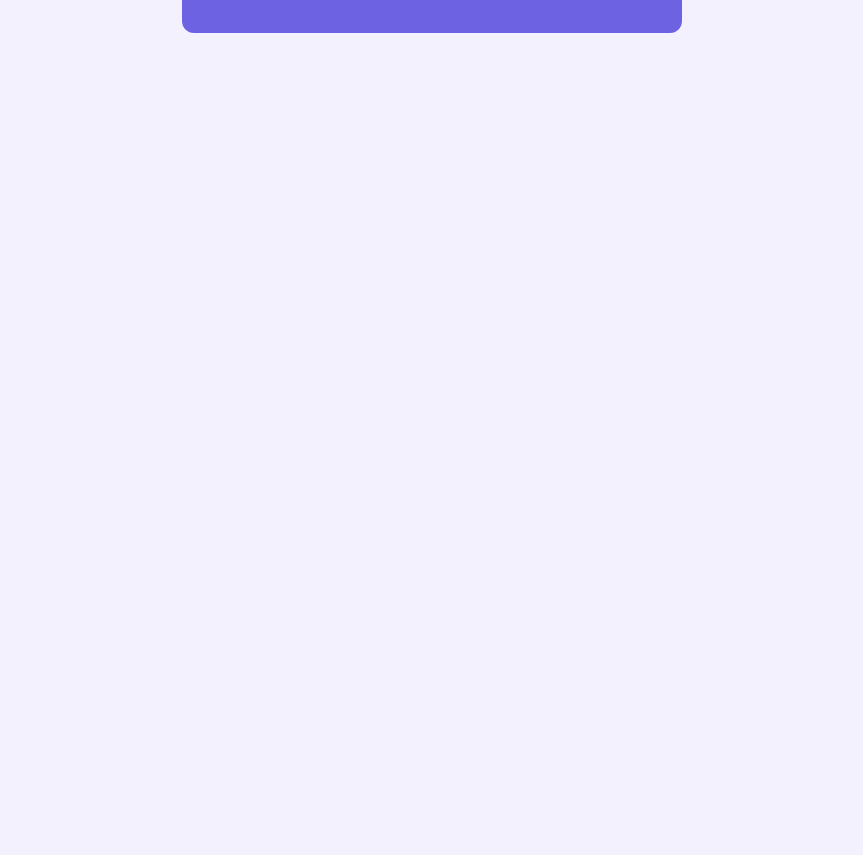
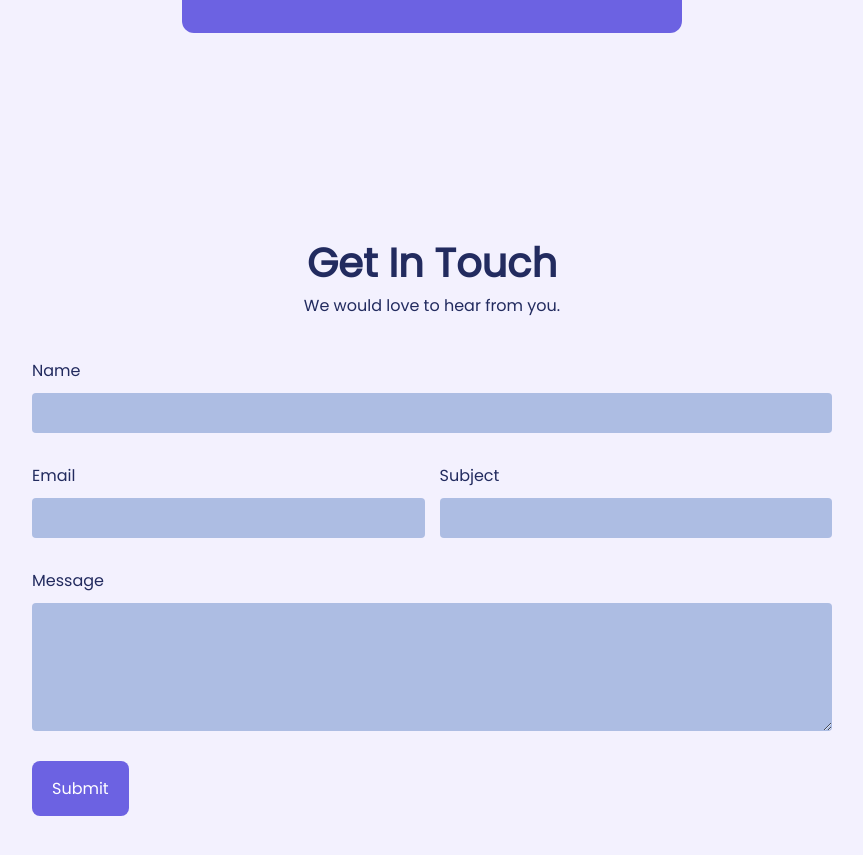
Before and after one commit to lyx-jay/ANIMATED_REACT_APP, a React (Create React App) app: page / in a window 1280 px wide. Shown: the part 2940-3795 px from the top of the page, without its empty margins (208-1071 px from the left). Before the commit the page ends 3073 px from the top, so only its background shows below. Built offline with nearby package versions, Linux system fonts and the light colour scheme.

Commit message:
feat: add ContactSection

```diff
--- /dev/null
+++ b/src/components/ContactSection/ContactSection.js
@@ -0,0 +1,60 @@
+import React from "react";
+import ContactSectionStyle from "./ContactSectionStyle";
+import SectionTitle from '../Titles/SectionTitle';
+import ParagraphTexts from '../ParagraphTexts/ParagraphTexts';
+import PrimaryButton from "../PrimaryButton/PrimaryButton";
+import FormField from "./FormField";
+
+
+class ContactSection extends React.Component {
+  render() {
+    return (
+      <ContactSectionStyle>
+         <div className="container">
+           <div className="contact__wrapper">
+              <div className="contact__info">
+                <SectionTitle className="contact__title">Get In Touch</SectionTitle>
+                <ParagraphTexts className="contact__subtitle">We would love to hear from you.</ParagraphTexts>
+              </div>
+              <form className="contact__form">
+                <FormField
+                  className="contact__field--fullWidth"
+                  type="text"
+                  label="Name"
+                  name="name"
+                  id="name"
+                  required/>
+                <FormField
+                  type="email"
+                  label="Email"
+                  id="email"
+                  name="email"
+                  required/>
+                <FormField
+                  type="text"
+                  label="Subject"
+                  name="subject"
+                  id="subject"
+                  required/>
+                <FormField
+                  className="contact__field--fullWidth"
+                  label="message"
+                  id="message"
+                  name="message"
+                  rows="6"
+                  />
+                <PrimaryButton
+                  type="submit"
+                  buttonType="button"
+                  className="contact__submit">
+                  Submit
+                </PrimaryButton>
+              </form>
+           </div>
+         </div>
+      </ContactSectionStyle>
+    )
+  }
+}
+
+export default ContactSection;
--- /dev/null
+++ b/src/components/ContactSection/ContactSectionStyle.js
@@ -0,0 +1,28 @@
+import styled from 'styled-components';
+
+const ContactSectionStyle = styled.div`
+  padding: 10rem 0;
+  .contact__wrapper {
+    max-width: 800px;
+    margin: 0 auto;
+    text-align: center;
+  }
+  .contact__info {
+    margin-bottom: 4rem;
+  }
+  .contact__form {
+    display: grid;
+    grid-template-columns: 1fr 1fr;
+    column-gap: 1.5rem;
+    row-gap: 3rem;
+    .contact__field--fullWidth {
+      grid-column: span 2;
+    }
+    .contact__submit {
+      width: max-content;
+      cursor: pointer;
+    }
+  }
+`;
+
+export default ContactSectionStyle;
--- /dev/null
+++ b/src/components/ContactSection/FormField.js
@@ -0,0 +1,55 @@
+import React from "react";
+import styled from 'styled-components';
+import themeList from "../../data/themeList";
+import themeContext from "../../context/themeContext";
+
+const FormFieldStyle = styled.div`
+  label {
+    display: flex;
+    flex-direction: column;
+    align-items: flex-start;
+    justify-content: center;
+    font-size: 1.6rem;
+    text-transform: capitalize;
+    color: ${(props) =>
+      props.mode === themeList.light ? 'var(--darkBlue_2)' : 'var(--lightBlue_2)'};
+  }
+  input,
+  textarea {
+    margin-top: 1rem;
+    width: 100%;
+    height: 40px;
+    padding: 1rem;
+    border: none;
+    border-radius: 4px;
+    font-size: 1.6rem;
+    background-color: var(--lightBlue_2);
+  }
+  textarea {
+    height: auto;
+    resize: vertical;
+  }
+`;
+
+class FormField extends React.Component {
+  render() {
+    const {label, id, rows = 1, className, ...rest} = this.props;
+    console.log(rest)
+    return (
+      <FormFieldStyle className={className} mode={this.context.theme}>
+        <label htmlFor={id}>
+          {label}
+          {
+            rows <= 1 ?
+            (<input id={id} {...rest}/>) :
+            (<textarea id={id} rows={rows} {...rest}/>)
+          }
+        </label>
+      </FormFieldStyle>
+    )
+  }
+}
+
+FormField.contextType = themeContext;
+
+export default FormField;
--- a/src/pages/LandingPage.js
+++ b/src/pages/LandingPage.js
@@ -5,6 +5,7 @@ import ServiceSection from '../components/ServicesSection/ServiceSection';
 import AboutSection from '../components/AboutSection/AboutSection';
 import TeamSection from '../components/TeamSection/TeamSection';
 import NewsletterSection from '../components/NewletterSection/NewletterSection';
+import ContactSection from '../components/ContactSection/ContactSection';
 export default class LandingPage extends Component {
   render() {
     return (
@@ -15,6 +16,7 @@ export default class LandingPage extends Component {
         <AboutSection />
         <TeamSection />
         <NewsletterSection />
+        <ContactSection />
       </>
     )
   }
--- a/src/styles/GlobalStyles.js
+++ b/src/styles/GlobalStyles.js
@@ -55,6 +55,10 @@ img, svg {
   width: 100%;
   height: 100%;
 }
+input,
+textarea {
+  outline: none;
+}
 `
 
 GlobalStyles.contextType = themeContext;
```
